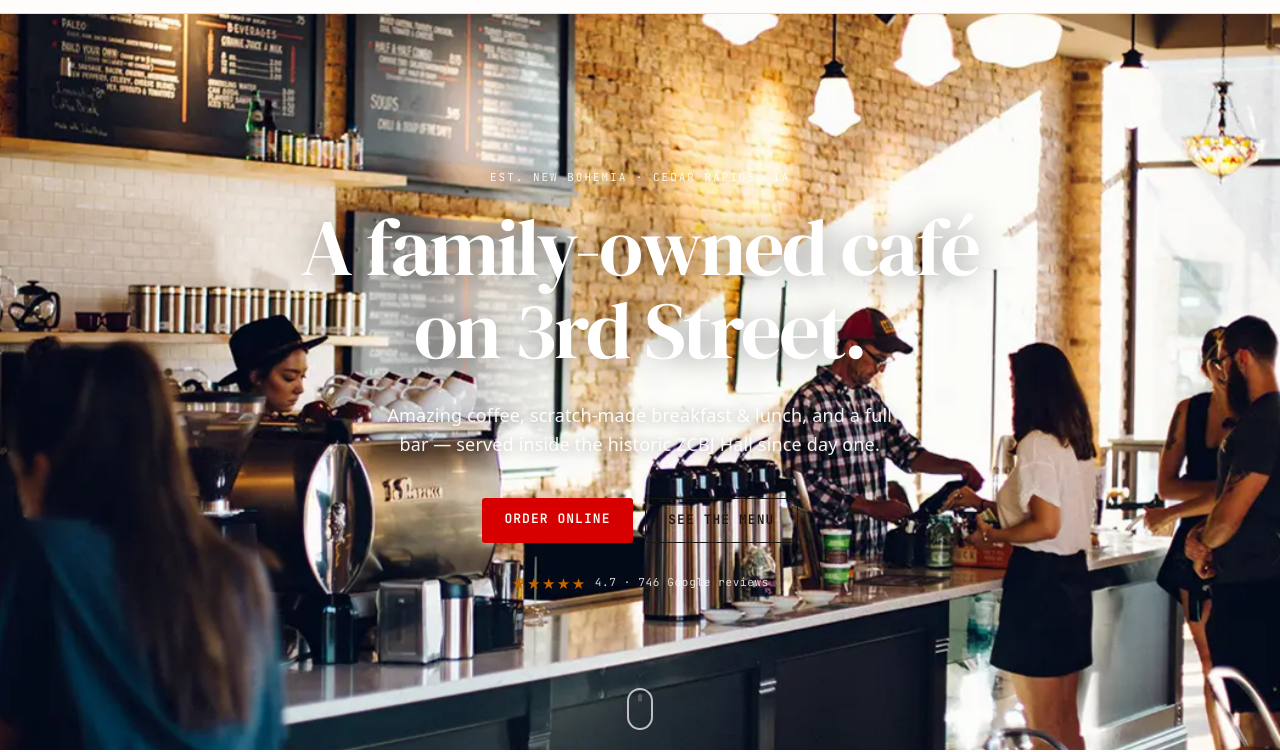
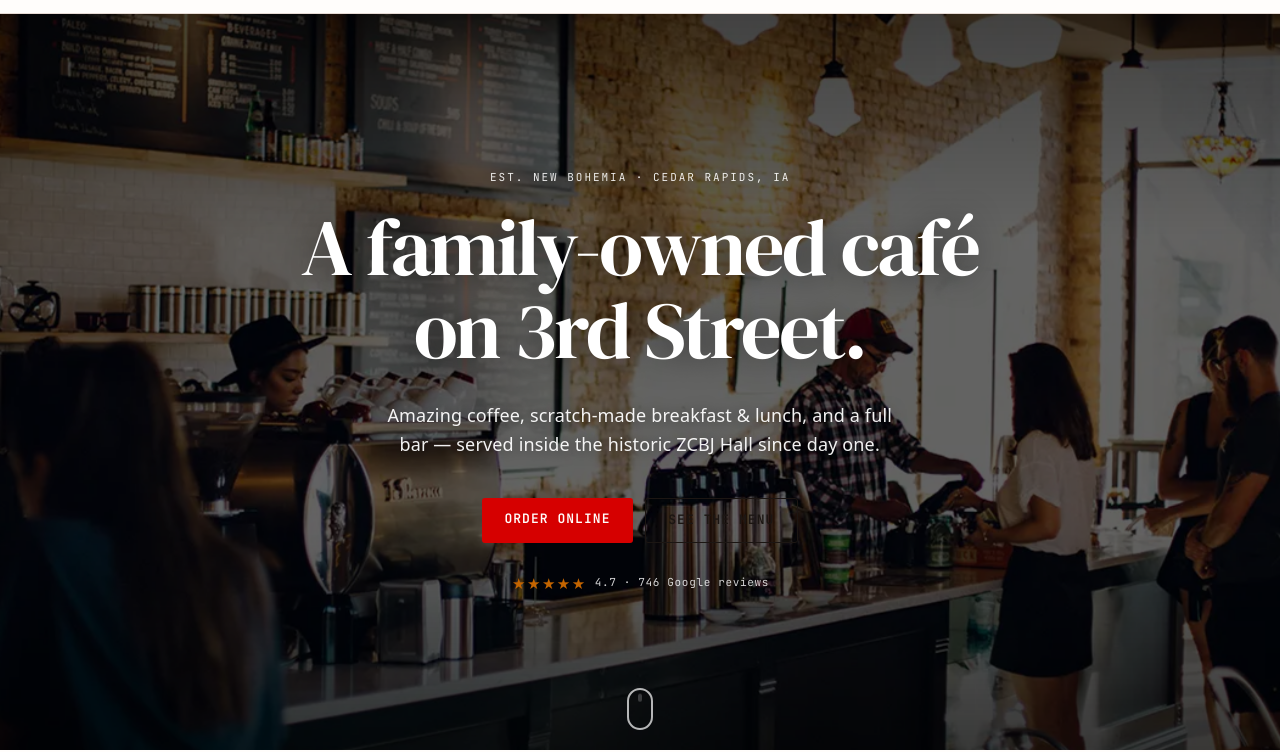
Before and after one commit to welbinator/brewhemia, an Astro site: page / in a window 1280 px wide. Shown: the part 59-811 px from the top of the page. Built offline with nearby package versions, Linux system fonts and the light colour scheme; Astro itself is replaced by a stand-in of ours; a web font is replaced by a local one.

Commit message:
Fix hero overlay: scrim was behind image (nested + negative z-index)

```diff
--- a/src/pages/index.astro
+++ b/src/pages/index.astro
@@ -54,8 +54,8 @@
   <section class="hero">
     <div class="hero-media">
       <img src={withBase("/images/brewhemia-hero.webp")} srcset={`${withBase("/images/brewhemia-hero-800.webp")} 800w, ${withBase("/images/brewhemia-hero.webp")} 1500w`} sizes="100vw" width="1500" height="633" alt="Inside Brewhemia café — espresso bar, exposed brick, morning light" loading="eager" fetchpriority="high" decoding="async" />
-      <div class="hero-scrim"></div>
     </div>
+    <div class="hero-scrim"></div>
     <div class="hero-panel">
       <span class="hero-kicker reveal">Est. New Bohemia · Cedar Rapids, IA</span>
       <h1 class="reveal">A family-owned café<br />on 3rd Street.</h1>
@@ -151,7 +151,7 @@
   .hero-media {
     position: absolute;
     inset: 0;
-    z-index: -2;
+    z-index: 0;
     border: none;
     border-radius: 0;
     overflow: hidden;
@@ -169,13 +169,15 @@
   .hero-scrim {
     position: absolute;
     inset: 0;
-    z-index: -1;
+    z-index: 1;
     /* uniform dark wash + a stronger vignette at top & bottom for depth */
     background:
-      linear-gradient(to bottom, rgba(0,0,0,0.55) 0%, rgba(0,0,0,0.28) 30%, rgba(0,0,0,0.28) 70%, rgba(0,0,0,0.6) 100%),
-      rgba(0,0,0,0.32);
+      linear-gradient(to bottom, rgba(0,0,0,0.6) 0%, rgba(0,0,0,0.4) 30%, rgba(0,0,0,0.4) 70%, rgba(0,0,0,0.66) 100%),
+      rgba(0,0,0,0.35);
   }
   .hero-panel {
+    position: relative;
+    z-index: 2;
     display: flex;
     flex-direction: column;
     align-items: center;
@@ -230,7 +232,7 @@
     display: flex;
     justify-content: center;
     padding-top: 7px;
-    z-index: 1;
+    z-index: 2;
   }
   .hero-scroll span {
     width: 4px;
```
